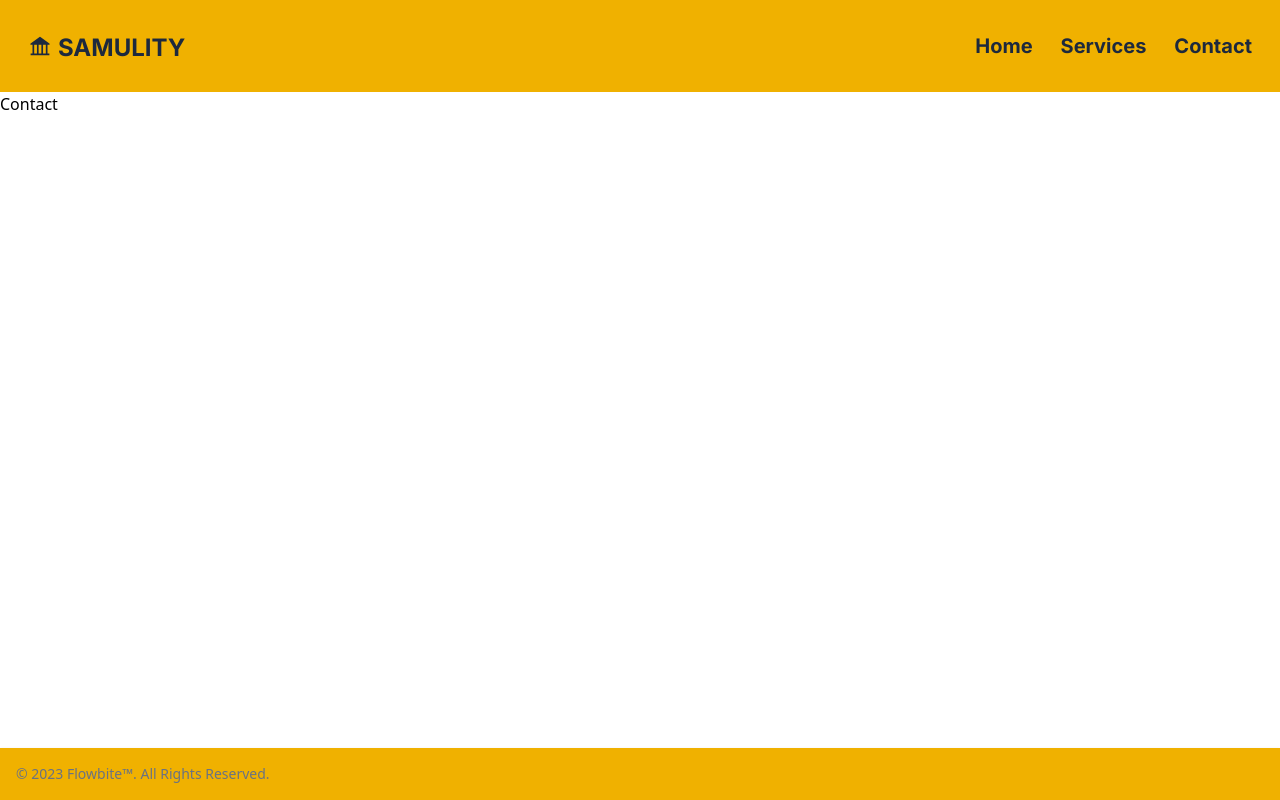
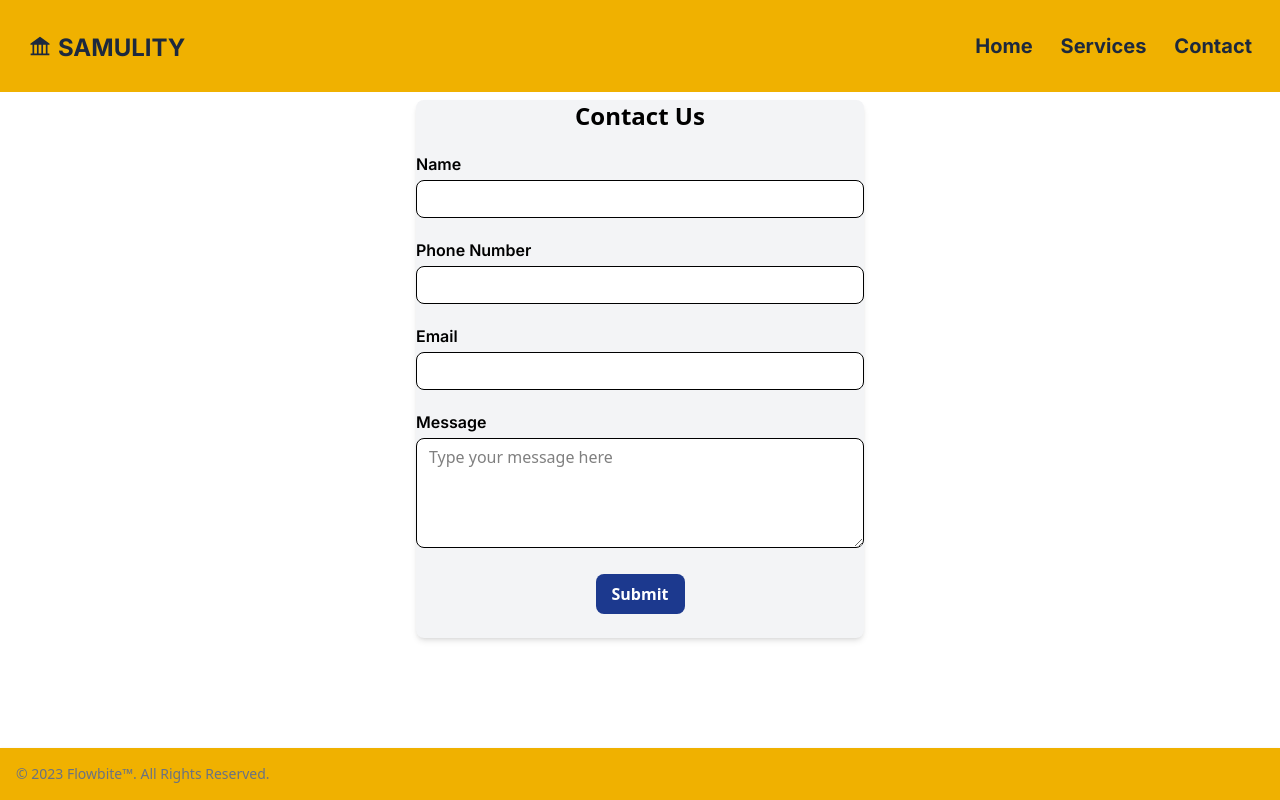
Before and after one commit to lordab/samuelity, a React (Vite) app: page /contact in a window 1280 px wide. Built offline with nearby package versions, Linux system fonts and the light colour scheme; a web font is replaced by a local one.

Commit message:
Added contact us form

```diff
--- a/src/components/HeroComponent.jsx
+++ b/src/components/HeroComponent.jsx
@@ -1,18 +1,23 @@
 import React from "react";
+import { Navigate, useNavigate } from "react-router-dom";
 
 function HeroComponent() {
-    return (
-        <div className=' bg-yellow-500 w-full min-h-50'>
-      <div className='pt-2 flex flex-col sm:max-w-lg items-center pl-4 pr-6 ml-4 md:mx-auto'>
-        <h1 className='font-extrabold text-lg font-inter text-gray-700 mt-2 sm:text-3xl sm:mt-4'>Smart Digital Solutions</h1>
-        <p className='font-medium text-sm text-gray-700 font-inter sm:text-lg mt-0.5 md:mt-2'>
-          We design beautiful websites and get them seen with smart SEO.
-          No jargon, no fluff—just real solutions that work.
-          Build it. Rank it. Grow it.
+  const navigate = useNavigate();
+  return (
+    <div className=" bg-yellow-500 w-full min-h-50">
+      <div className="pt-2 flex flex-col sm:max-w-lg items-center pl-4 pr-6 ml-4 md:mx-auto">
+        <h1 className="font-extrabold text-lg font-inter text-gray-700 mt-2 sm:text-3xl sm:mt-4">
+          Smart Digital Solutions
+        </h1>
+        <p className="font-medium text-sm text-gray-700 font-inter sm:text-lg mt-0.5 md:mt-2">
+          We design beautiful websites and get them seen with smart SEO. No
+          jargon, no fluff—just real solutions that work. Build it. Rank it.
+          Grow it.
         </p>
+        <button className="bg-blue-900 rounded text-white min-h-10 p-4 mt-5 mb-6" onClick={()=>navigate('/contact')}>Free Consultation</button>
       </div>
     </div>
-    )
+  );
 }
 
-export default HeroComponent
+export default HeroComponent;
--- a/src/components/Navbar.jsx
+++ b/src/components/Navbar.jsx
@@ -45,9 +45,9 @@ export default function Navbar() {
             </button>
           </div>
           <div className="mt-6">
-            <a className="p-3 m-3 text-xl text-gray-700 block">Home</a>
-            <a className="p-3 m-3 text-xl text-gray-700 block">Services</a>
-            <a className="p-3 m-3 text-xl text-gray-700 block">Contact</a>
+            <Link to='/' onClick={toggleOpen} className="p-3 m-3 text-xl text-gray-700 block">Home</Link>
+            <Link to='/services' onClick={toggleOpen} className="p-3 m-3 text-xl text-gray-700 block">Services</Link>
+            <Link to='/contact' onClick={toggleOpen} className="p-3 m-3 text-xl text-gray-700 block">Contact</Link>
           </div>
         </div>
       ) : (
--- a/src/pages/Contact.jsx
+++ b/src/pages/Contact.jsx
@@ -1,9 +1,54 @@
 import React from "react";
 
 function Contact() {
-    return (
-        <>Contact</>
-    )
+  return (
+    <div className="p-2">
+      <div className="max-w-md mx-auto bg-gray-100 rounded-lg shadow-md">
+        <h2 className="text-2xl text-center font-semibold mb-5">Contact Us</h2>
+        <form>
+          <div className="mb-5">
+            <label className="block mb-1 text-md font-semibold font-inter">
+              Name
+            </label>
+            <input className="w-full px-3 border rounded-lg bg-white py-1.5" />
+          </div>
+          <div className="mb-5">
+            <label className="block mb-1 text-md font-semibold font-inter">
+              Phone Number
+            </label>
+            <input className="w-full px-3 border rounded-lg bg-white py-1.5" />
+          </div>
+          <div className="mb-5">
+            <label className="block mb-1 text-md font-semibold font-inter">
+              Email
+            </label>
+            <input
+              className="w-full px-3 border rounded-lg bg-white py-1.5"
+              type="text"
+            />
+          </div>
+          <div className="mb-5">
+            <label className="block mb-1 text-md font-semibold font-inter">
+              Message
+            </label>
+            <textarea
+              rows="4"
+              className="w-full px-3 border rounded-lg bg-white py-1.5"
+              placeholder="Type your message here"
+            />
+          </div>
+          <div className="flex justify-center pb-6">
+            <button
+              type="submit"
+              className="bg-blue-900 text-white font-semibold rounded-lg py-2 px-4"
+            >
+              Submit
+            </button>
+          </div>
+        </form>
+      </div>
+    </div>
+  );
 }
 
-export default Contact
+export default Contact;
```
